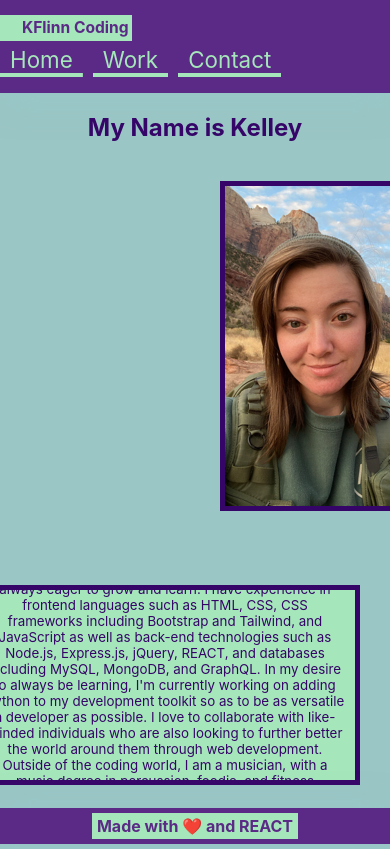
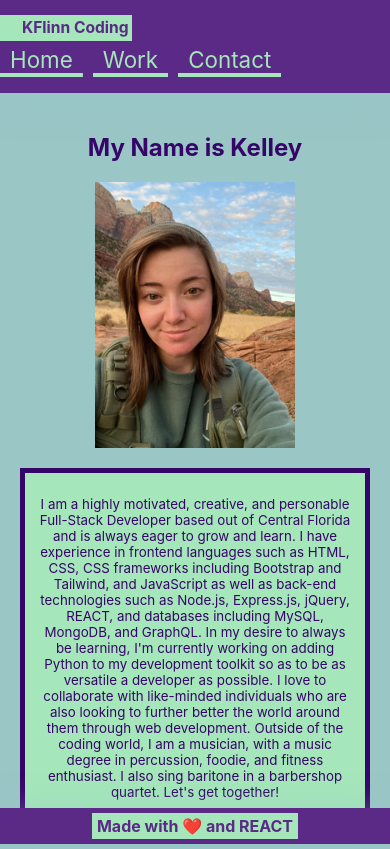
Before and after one commit to kflinnn/REACT-to-KFlinn-Coding, a React (Create React App) app: page / in a window 390 px wide. Built offline with nearby package versions, Linux system fonts and the light colour scheme.

Commit message:
fixed about page media query, completed contact page

```diff
--- a/src/components/About/index.js
+++ b/src/components/About/index.js
@@ -5,13 +5,13 @@ import Profile from '../../Images/Profile.png';
 export default function About() {
     return (
         <main class="bio-container">
+<h2>My Name is Kelley</h2>
+            <div class="center-box">
+                <img src={Profile} alt="Kelley" class="profile-picture" />
 
-            <div class="image-wrapper">
-                <h2>My Name is Kelley</h2>
-                <img src={Profile} alt="Kelley" className="profile-picture" />
-            </div>
             <div class="bio-text-box">
                 <p>I am a highly motivated, creative, and personable Full-Stack Developer based out of Central Florida and is always eager to grow and learn. I have experience in frontend languages such as HTML, CSS, CSS frameworks including Bootstrap and Tailwind, and JavaScript as well as back-end technologies such as Node.js, Express.js, jQuery, REACT, and databases including MySQL, MongoDB, and GraphQL. In my desire to always be learning, I'm currently working on adding Python to my development toolkit so as to be as versatile a developer as possible. I love to collaborate with like-minded individuals who are also looking to further better the world around them through web development. Outside of the coding world, I am a musician, with a music degree in percussion, foodie, and fitness enthusiast. I also sing baritone in a barbershop quartet. Let's get together!</p>
+                </div>
             </div>
         </main>
     )
--- a/src/components/About/style.css
+++ b/src/components/About/style.css
@@ -8,31 +8,50 @@
 
 .bio-container {
   overflow: hidden;
+  flex-direction: column;
+  padding: 20px;
+}
+
+.bio-container h2 {
+    text-align: center;
+    margin-bottom: 20px;
+}
+
+.center-box {
+    display: flex;
+    flex-direction: row;
+    align-items: center;
+    justify-content: center;
 }
 
 img {
-  /* float: left; */
+    width: 200px;
+    height: auto;
+    margin-right: 20px;
+  /* float: left;
   margin-right: 10px;
   margin-left: 220px;
   margin-top: 20px;
-  border: 5px solid var(--dark);
+  border: 5px solid var(--dark); */
   /* display: flex; */
 }
 
+
+
 .bio-text-box {
-  width: 600px;
+  /* width: 600px;
   height: 200px;
   margin-top: 70px;
-  margin-right: 30px;
+  margin-right: 30px; */
   border: 5px solid var(--dark);
   color: var(--dark);
   background-color: var(--light);
   flex-basis: calc(50%-1em);
   display: flex;
-  float: right;
-  justify-content: center;
+  /* float: right; */
+  /* justify-content: center;
   align-items: center;
-  text-align: center;
+  text-align: center; */
   overflow: hidden;
   padding: 10px;
   text-decoration: none;
@@ -40,6 +59,20 @@ img {
   background-size: 150%;
   transition: all 0.5s;
   font-size: 10pt;
-  max-width: 100%;
+  max-width: 600px;
   word-wrap: break-word;
 }
+
+@media screen and (max-width: 768px) {
+  .center-box {
+    flex-direction: column;
+    align-items: flex-start;
+  }
+
+  .profile-picture {
+    margin-right: 0;
+    margin-bottom: 20px;
+    margin-left: auto;
+    margin-right: auto;
+  }
+}
--- a/src/components/ContactInfo/index.js
+++ b/src/components/ContactInfo/index.js
@@ -9,16 +9,16 @@ export default function ContactInfo() {
         <h2>Let's Get In Touch</h2>
         <div class="contact-info">
           <div class="info-item">
-        <span><FaEnvelope size={28} class="info-icon"/></span> <a href="mailto:kflinncoding@gmail.com">kflinncoding@gmail.com</a>
+            <span><FaEnvelope size={40} class="info-icon" /></span> <a href="mailto:kflinncoding@gmail.com">kflinncoding@gmail.com</a>
           </div>
           <div class="info-item">
-        <span><FaPhone size={28} class="info-icon"/></span> <a href="tel:+13303222906">330.322.2906</a>
+            <span><FaPhone size={40} class="info-icon" /></span> <a href="tel:+13303222906">330.322.2906</a>
           </div>
           <div class="info-item">
-        <span><FaGithub size={32} class="info-icon"/></span> <a href="https://github.com/kflinnn" target="#">Kflinnn</a>
+            <span><FaGithub size={45} class="info-icon" /></span> <a href="https://github.com/kflinnn" target="#">Kflinnn</a>
           </div>
           <div class="info-item">
-        <span><FaLinkedin size={32} class="info-icon"/></span> <a href="https://www.linkedin.com/in/kelley-flinn-1509a6167/" target="#">Kelley Flinn</a>
+            <span><FaLinkedin size={45} class="info-icon" /></span> <a href="https://www.linkedin.com/in/kelley-flinn-1509a6167/" target="#">Kelley Flinn</a>
           </div>
         </div>
       </div>
--- a/src/components/ContactInfo/style.css
+++ b/src/components/ContactInfo/style.css
@@ -21,11 +21,8 @@
   .contact-info {
     display: flex;
     flex-direction: column;
-    border: 5px solid var(--dark);
-    width: 500px;
-    height: 200px;
     justify-content: center;
-    align-items: center;
+    align-items: flex-start;
     margin: 30px 0px 10px 30px;
   }
 
@@ -33,6 +30,7 @@
     display: flex;
     align-items: center;
     margin-bottom: 10px;
+    flex-wrap: wrap;
   }
 
   .info-item a {
@@ -40,7 +38,7 @@
     padding: 5px 10px;
     color: var(--dark);
     margin-right: 10px;
-        background-image: linear-gradient(270deg, var(--light) 0%, var(--light) 100%);
+    background-image: linear-gradient(270deg, var(--dark) 0%, var(--dark) 100%);
     background-repeat: no-repeat;
     background-size: 95% 0.2em;
     background-position: bottom;
@@ -51,6 +49,8 @@
   .info-item a:hover {
     background-size: 100% 100%;
     color: var(--primary);
+    font-weight: bold;
+    background-image: linear-gradient(270deg, var(--light) 0%, var(--light) 100%);
   }
 
   .info-item span {
```
Also changed, not shown: src/components/Header/index.js (+11 -3 lines), src/components/Header/style.css (+40 -0 lines). Lines whose indentation alone changed are shown as unchanged.
